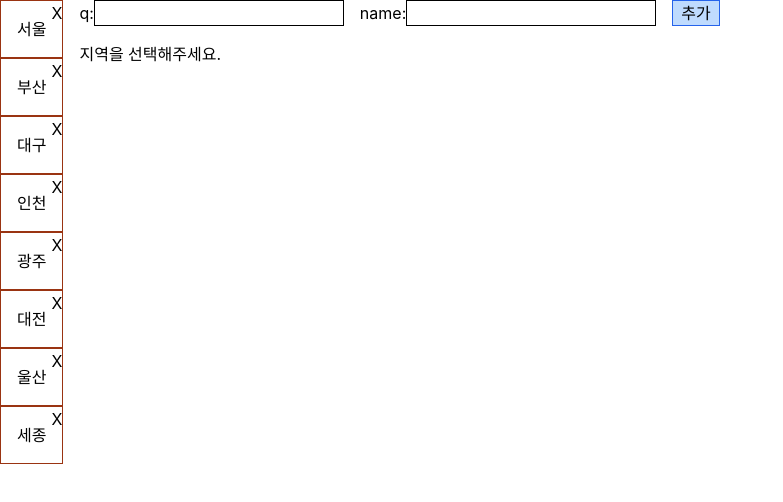
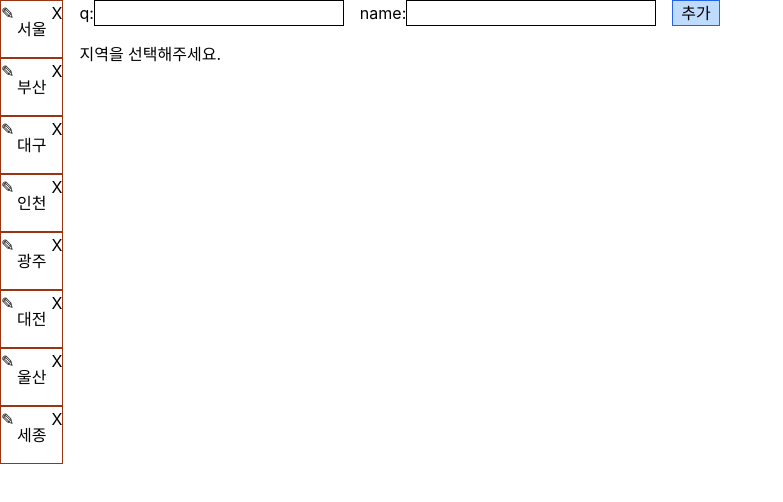
Before and after one commit to eastshine94/ts-weather, a React (Create React App) app: page / in a window 1280 px wide. Shown: the top 502 px of the page, without its empty margins (0-783 px from the left). Built offline with nearby package versions, Linux system fonts and the light colour scheme.

Commit message:
날씨 목록 수정 기능 추가

```diff
--- a/src/lib/constants.ts
+++ b/src/lib/constants.ts
@@ -1,6 +1,6 @@
 import { WeatherGetQueries } from 'types/api-weather';
 
-interface RegionData extends WeatherGetQueries {
+export interface RegionData extends WeatherGetQueries {
   name: string;
 }
 
@@ -14,5 +14,3 @@ export const INIT_REGION_DATA: RegionData[] = [
   { q: 'ulsan', name: '울산' },
   { q: 'sejong', name: '세종' },
 ];
-
-export default { INIT_REGION_DATA };
--- /dev/null
+++ b/src/pages/Home/components/RegionBox.tsx
@@ -0,0 +1,75 @@
+import React, { useRef, useState } from 'react';
+import { useSearchParams } from 'react-router-dom';
+import { RegionData } from 'lib/constants';
+
+interface RegionBoxProps {
+  region: RegionData;
+  handleEditClick: (q: string, value: string) => void;
+  handleDeleteClick: (event: React.MouseEvent<HTMLDivElement>) => void;
+}
+
+export default function RegionBox({
+  region,
+  handleEditClick,
+  handleDeleteClick,
+}: RegionBoxProps) {
+  const inputRef: React.MutableRefObject<HTMLInputElement | null> =
+    useRef(null);
+  const [isEdit, setIsEdit] = useState(false);
+  const [, setSearchParams] = useSearchParams();
+
+  const onEditClick = (event: React.MouseEvent<HTMLDivElement>) => {
+    event.preventDefault();
+    event.stopPropagation();
+    if (isEdit && inputRef.current) {
+      const { q } = event.currentTarget.dataset;
+      handleEditClick(q ?? '', inputRef.current.value);
+    }
+    setIsEdit((val) => !val);
+  };
+
+  const handleRegionClick = (q: string) => {
+    if (!isEdit) {
+      setSearchParams({ q });
+    }
+  };
+
+  const wrapperStyle = `relative p-4 border border-orange-800 ${
+    isEdit ? 'none' : 'cursor-pointer'
+  }`;
+
+  return (
+    <div
+      key={region.name}
+      onClick={() => {
+        handleRegionClick(region.q as string);
+      }}
+      className={wrapperStyle}
+    >
+      {isEdit ? (
+        <input ref={inputRef} defaultValue={region.name} />
+      ) : (
+        <div>{region.name}</div>
+      )}
+
+      <div
+        className="absolute top-0 left-0 cursor-pointer"
+        onClick={onEditClick}
+        data-q={region.q}
+        data-name={region.name}
+      >
+        ✎
+      </div>
+      {!isEdit && (
+        <div
+          className="absolute top-0 right-0"
+          onClick={handleDeleteClick}
+          data-q={region.q}
+          data-name={region.name}
+        >
+          X
+        </div>
+      )}
+    </div>
+  );
+}
--- a/src/pages/Home/index.tsx
+++ b/src/pages/Home/index.tsx
@@ -1,16 +1,18 @@
 /* eslint-disable no-nested-ternary */
 /* eslint-disable no-alert */
-import React, { useState, useEffect } from 'react';
+import React, { useState, useEffect, useRef } from 'react';
 import { useSearchParams } from 'react-router-dom';
 import { useQuery } from 'react-query';
 import { fetchWeather } from 'services/weather-service';
-import { INIT_REGION_DATA } from 'lib/constants';
+import { INIT_REGION_DATA, RegionData } from 'lib/constants';
 import { getSessionItem, removeSessionItem, setSessionItem } from 'lib/storage';
 import { WeatherGetQueries } from 'types/api-weather';
 import InputArea from './components/InputArea';
+import RegionBox from './components/RegionBox';
 
 export default function Home() {
-  const [regions, setRegions] = useState<typeof INIT_REGION_DATA>([]);
+  const ref = useRef(false);
+  const [regions, setRegions] = useState<RegionData[]>([]);
   const [searchParams, setSearchParams] = useSearchParams();
   const params = null;
   const queries: WeatherGetQueries = Array.from(searchParams.entries()).reduce(
@@ -21,8 +23,16 @@ export default function Home() {
     {}
   );
 
-  const handleRegionClick = (region: string) => {
-    setSearchParams({ q: region });
+  const handleEditClick = (q: string, value: string) => {
+    if (!value.trim()) {
+      window.alert('1글자 이상 입력해야 합니다.');
+      return;
+    }
+    const newRegions = regions.map((region) => {
+      return region.q !== q ? region : { ...region, name: value };
+    });
+    setSessionItem('regions', newRegions);
+    setRegions(newRegions);
   };
 
   const handleDeleteClick = (event: React.MouseEvent<HTMLDivElement>) => {
@@ -59,7 +69,8 @@ export default function Home() {
   const data = uqFetch?.data;
 
   useEffect(() => {
-    const savedRegions = getSessionItem<typeof INIT_REGION_DATA>('regions');
+    ref.current = true;
+    const savedRegions = getSessionItem<RegionData[]>('regions');
     setRegions(savedRegions || INIT_REGION_DATA);
   }, []);
 
@@ -68,23 +79,12 @@ export default function Home() {
       <div className="flex">
         <div className="mr-4 min-h-[30px] min-w-[60px]">
           {regions.map((region) => (
-            <div
-              key={region.name}
-              onClick={() => {
-                handleRegionClick(region.q as string);
-              }}
-              className="relative cursor-pointer p-4 border border-orange-800"
-            >
-              {region.name}
-              <div
-                className="absolute top-0 right-0"
-                onClick={handleDeleteClick}
-                data-q={region.q}
-                data-name={region.name}
-              >
-                X
-              </div>
-            </div>
+            <RegionBox
+              key={region.q}
+              region={region}
+              handleEditClick={handleEditClick}
+              handleDeleteClick={handleDeleteClick}
+            />
           ))}
         </div>
 
```
